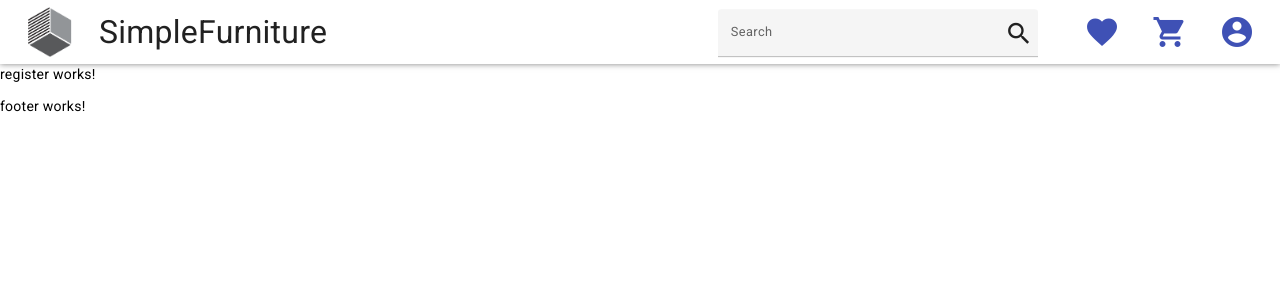
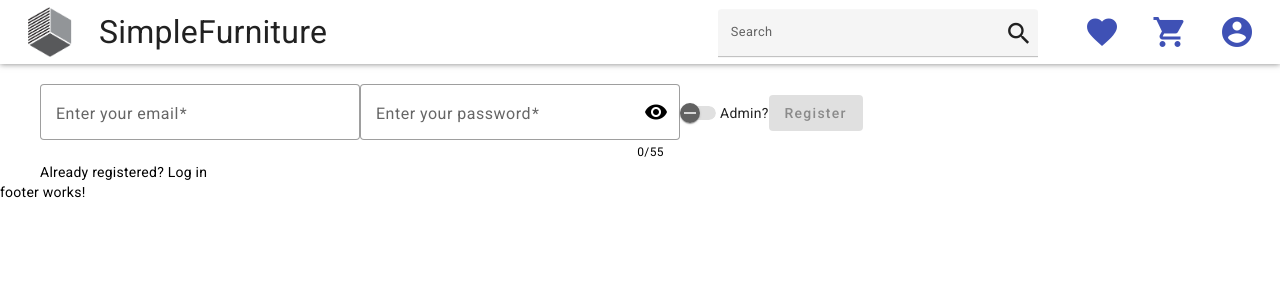
Before and after one commit to XCroatoanX/simplefurniture, an Angular app in the folder frontend/: page /auth/register in a window 1280 px wide. Shown: the top 300 px of the page. Built offline with nearby package versions, Linux system fonts and the light colour scheme.

Commit message:
Created register page

```diff
--- a/frontend/src/app/auth/login/login.component.html
+++ b/frontend/src/app/auth/login/login.component.html
@@ -40,6 +40,7 @@
     </button>
   </form>
   <a
+  class="register_link"
     [routerLinkActive]="['active']"
     [routerLinkActiveOptions]="{ exact: true }"
     routerLink="/auth/register"
--- a/frontend/src/app/auth/login/login.component.scss
+++ b/frontend/src/app/auth/login/login.component.scss
@@ -4,3 +4,7 @@
 mat-form-field {
   width: 20rem;
 }
+.register_link {
+  text-decoration: none;
+  color: black;
+}
--- a/frontend/src/app/auth/register/register.component.html
+++ b/frontend/src/app/auth/register/register.component.html
@@ -1 +1,50 @@
-<p>register works!</p>
+<div class="example-container">
+  <form [formGroup]="form">
+    <!-- Email Form Field-->
+    <mat-form-field appearance="outline">
+      <mat-label>Enter your email</mat-label>
+      <input
+        matInput
+        placeholder="pat@example.com"
+        [formControl]="email"
+        required
+      />
+      @if (email.invalid) {
+      <mat-error>{{ getEmailErrorMessage() }}</mat-error>
+      }
+
+      <!-- Password Form Field-->
+    </mat-form-field>
+    <mat-form-field appearance="outline">
+      <mat-label>Enter your password</mat-label>
+      <input
+        matInput
+        maxlength="55"
+        placeholder="Password"
+        [formControl]="password"
+        [type]="passwordFieldType"
+        required
+      />
+      <button mat-icon-button matSuffix (click)="togglePasswordVisibility()">
+        <mat-icon>{{
+          showPassword ? "visibility_off" : "visibility"
+        }}</mat-icon>
+      </button>
+      <mat-hint align="end">{{ password.value.length }}/55</mat-hint>
+      @if (password.invalid) {
+      <mat-error>{{ getPasswordErrorMessage() }}</mat-error>
+      }
+    </mat-form-field>
+    <mat-slide-toggle>Admin?</mat-slide-toggle>
+    <button mat-raised-button color="primary" [disabled]="form.invalid">
+      Register
+    </button>
+  </form>
+  <a
+    class="login_link"
+    [routerLinkActive]="['active']"
+    [routerLinkActiveOptions]="{ exact: true }"
+    routerLink="/auth/login"
+    >Already registered? Log in</a
+  >
+</div>
--- a/frontend/src/app/auth/register/register.component.scss
+++ b/frontend/src/app/auth/register/register.component.scss
@@ -0,0 +1,10 @@
+.example-container {
+  margin: 20px 40px 0;
+}
+mat-form-field {
+  width: 20rem;
+}
+.login_link {
+  text-decoration: none;
+  color: black;
+}
--- a/frontend/src/app/auth/register/register.component.ts
+++ b/frontend/src/app/auth/register/register.component.ts
@@ -1,12 +1,74 @@
-import { Component } from '@angular/core';
+import { Component, OnInit } from '@angular/core';
+import { FormBuilder, FormControl, FormGroup, FormsModule, ReactiveFormsModule, Validators } from '@angular/forms';
+import { MatButtonModule } from '@angular/material/button';
+import { MatFormFieldModule } from '@angular/material/form-field';
+import { MatIconModule } from '@angular/material/icon';
+import { MatInputModule } from '@angular/material/input';
+import { RouterModule } from '@angular/router';
+import {MatSlideToggleModule} from '@angular/material/slide-toggle';
 
 @Component({
   selector: 'app-register',
   templateUrl: './register.component.html',
   styleUrl: './register.component.scss',
   standalone: true,
-  imports: []
+  imports: [MatFormFieldModule, MatInputModule, FormsModule, ReactiveFormsModule, MatButtonModule, MatIconModule, RouterModule, MatSlideToggleModule]
 })
-export class RegisterComponent {
+export class RegisterComponent implements OnInit{
 
+  form: FormGroup;
+  email: FormControl;
+  password: FormControl;
+
+  showPassword: boolean = false;
+  passwordFieldType: string = 'password';
+
+  constructor(private formBuilder: FormBuilder) { }
+
+  ngOnInit() {
+    this.password = new FormControl('', [
+      Validators.required,
+      Validators.minLength(8),
+      Validators.maxLength(55),
+      Validators.pattern(/^(?=.*[A-Z])(?=.*[0-9])(?=.*[@!#$%^&*])[A-Za-z0-9@!#$%^&*]{8,}$/)]);
+
+    this.email = new FormControl('', [
+      Validators.required,
+      Validators.email,
+      Validators.pattern(/^[a-zA-Z0-9._%+-]+@[a-zA-Z0-9.-]+\.[a-zA-Z]{2,}$/)]);
+
+    this.form = this.formBuilder.group({
+      email: this.email,
+      password: this.password
+    });
+  }
+
+  togglePasswordVisibility() {
+    this.showPassword = !this.showPassword;
+    this.passwordFieldType = this.showPassword ? 'text' : 'password';
+  }
+
+  // Error handling
+  getEmailErrorMessage() {
+    if (this.email.hasError('required')) {
+      return 'Please enter an email address';
+    }
+    if (this.email.hasError('pattern')) {
+      return 'Please enter a valid email'
+    }
+
+    return this.email.hasError('email') ? 'Not a valid email' : '';
+  }
+  getPasswordErrorMessage() {
+    if (this.password.hasError('required')) {
+      return 'Please enter a valid password';
+    }
+    if (this.password.hasError('minlength')) {
+      return 'Password must be at least 8 characters';
+    }
+    if (this.password.hasError('pattern')) {
+      return 'Password must be at least 8 characters and contain at least 1 uppercase letter, 1 number, and 1 special character (@, !, #, $, %, ^, &, *)';
+    }
+    return this.password.hasError('password') ? 'Not a valid password' : '';
+  }
 }
```
